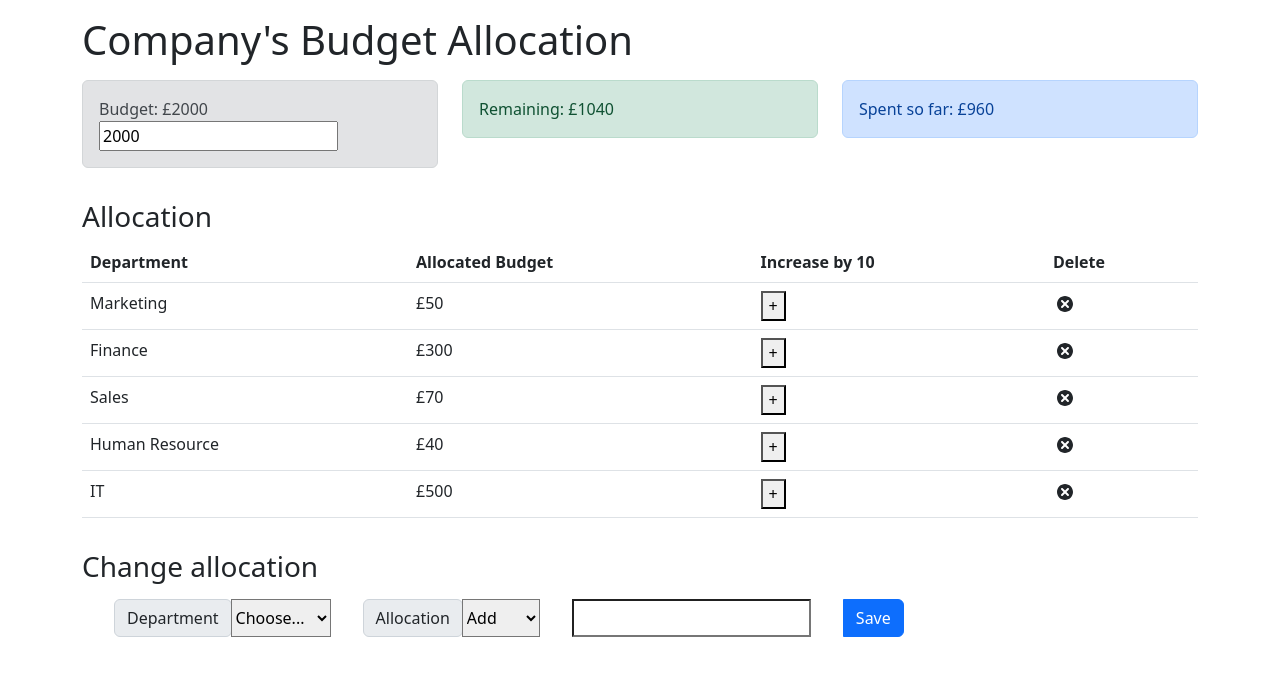
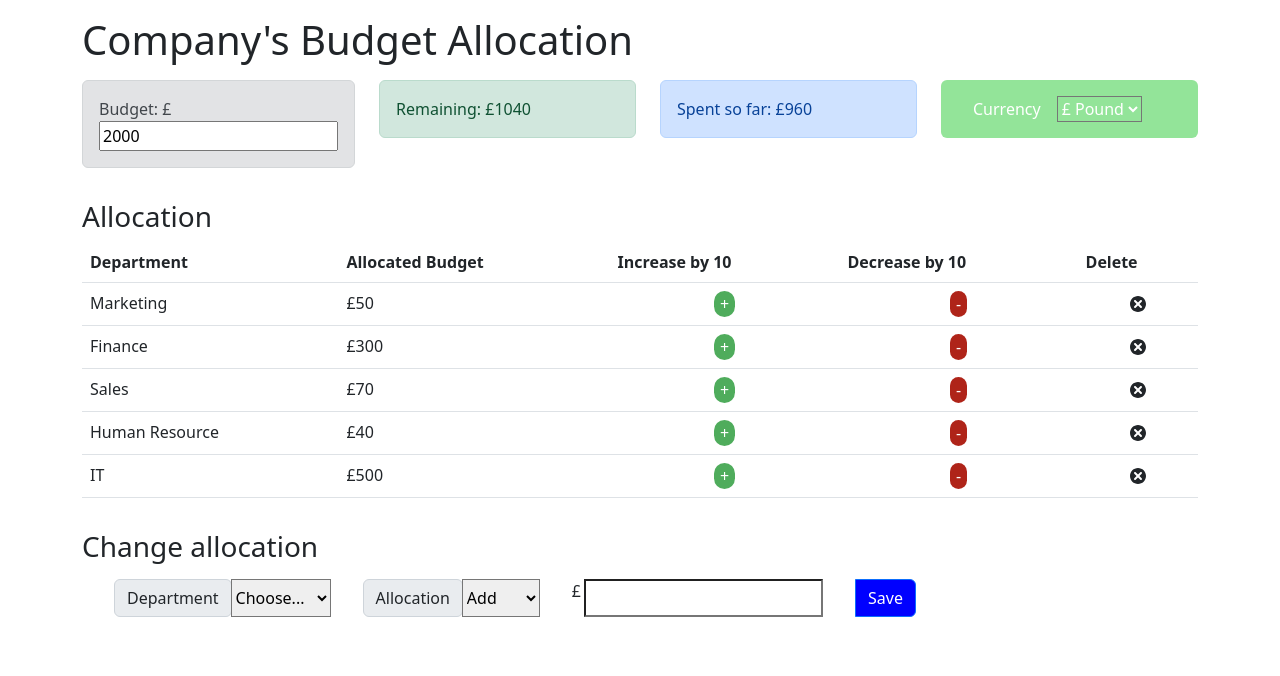
Before and after one commit to ibm-developer-skills-network/ejtos-react_budget_app, a React (Create React App) app: page / in a window 1280 px wide. Shown: the top 676 px of the page. Built offline with nearby package versions, Linux system fonts and the light colour scheme.

Commit message:
Updates for Final Project

```diff
--- a/src/App.js
+++ b/src/App.js
@@ -7,6 +7,7 @@ import ExpenseTotal from './components/ExpenseTotal';
 import ExpenseList from './components/ExpenseList';
 import AllocationForm from './components/AllocationForm';
 import RemainingBudget from './components/Remaining';
+import Currency from './components/Currency';
 
 const App = () => {
     return (
@@ -22,6 +23,9 @@ const App = () => {
                     </div>
                     <div className='col-sm'>
                         <ExpenseTotal />
+                    </div>
+                    <div className='col-sm'>
+                        <Currency />
                     </div>
                 </div>
                 <h3 className='mt-3'>Allocation</h3>
--- a/src/components/AllocationForm.js
+++ b/src/components/AllocationForm.js
@@ -2,7 +2,7 @@ import React, { useContext, useState } from 'react';
 import { AppContext } from '../context/AppContext';
 
 const AllocationForm = (props) => {
-    const { dispatch,remaining  } = useContext(AppContext);
+    const { dispatch,remaining,currency  } = useContext(AppContext);
 
     const [name, setName] = useState('');
     const [cost, setCost] = useState('');
@@ -59,12 +59,13 @@ const AllocationForm = (props) => {
                     <option value="Reduce" name="Reduce">Reduce</option>
                 </select>
 
+                <label className="text-end me-1" htmlFor="cost"
+                            style={{ marginLeft: '2rem' , size: 10}}>{currency}</label>
                 <input
                     required='required'
                     type='number'
                     id='cost'
                     value={cost}
-                        style={{ marginLeft: '2rem' , size: 10}}
                     onChange={(event) => setCost(event.target.value)}>
                 </input>
 
--- a/src/components/Budget.js
+++ b/src/components/Budget.js
@@ -1,17 +1,38 @@
-import React, { useContext, useState } from 'react';
+import React, { useContext } from 'react';
 import { AppContext } from '../context/AppContext';
 
 const Budget = () => {
-    const { budget } = useContext(AppContext);
-    const [newBudget, setNewBudget] = useState(budget);
-    const handleBudgetChange = (event) => {
-        setNewBudget(event.target.value);
-    }
-    return (
-<div className='alert alert-secondary'>
-<span>Budget: £{budget}</span>
-<input type="number" step="10" value={newBudget} onChange={handleBudgetChange}></input>
-</div>
-    );
+	const { budget, dispatch,expenses, currency } = useContext(AppContext);
+
+	const changeBudget = (val)=>{
+		const totalExpenses = expenses.reduce((total, item) => {
+			return (total += item.cost);
+		}, 0);
+
+
+		if(val<totalExpenses) {
+			alert("You cannot reduce the budget lower than the spending");
+		}
+
+        else if (val>20000){
+            alert("The budget can't exceed 20000!");
+        }
+
+
+        else {
+			dispatch({
+				type: 'SET_BUDGET',
+				payload: val,
+			})
+			}
+	}
+
+	return (
+		<div className='alert alert-secondary'>
+            <span>Budget: {currency}</span>
+			<input type="number" step="10" value={budget} onInput={(event)=>changeBudget(event.target.value)}></input>
+		</div>
+	);
 };
+
 export default Budget;
--- /dev/null
+++ b/src/components/Buttons.css
@@ -0,0 +1,15 @@
+.btn-plus {
+    color: white;
+    background-color: #4FAC5C;
+    border-radius: 14px;
+    border: none;
+
+}
+
+.btn-minus {
+    color: white;
+    background-color: #AF2419;
+    border-radius: 14px;
+    border: none;
+
+}
--- /dev/null
+++ b/src/components/Currency.css
@@ -0,0 +1,23 @@
+.btn-primary {
+    background-color: blue;
+  }
+
+  .currency-dropdown option:hover {
+    background-color: rgb(147, 228, 153);
+    color: black;
+  }
+
+  .currency-dropdown option:checked {
+    background-color: white;
+    color: black;
+  }
+
+  .alert.alert-tertiary {
+    background-color: rgb(147, 228, 153);
+    color: white;
+    border: none;
+  }
+
+  option:hover {
+    background-color: white;
+  }
--- /dev/null
+++ b/src/components/Currency.js
@@ -0,0 +1,30 @@
+import React, { useContext } from "react";
+import { AppContext } from "../context/AppContext";
+import "./Currency.css"
+
+const Currency = () => {
+  const { dispatch } = useContext(AppContext);
+
+  const changeCurrency = (val) => {
+    dispatch({
+      type: "CHG_CURRENCY",
+      payload: val,
+    });
+  };
+
+
+    return (
+        <div className='alert alert-tertiary'>
+            <label style={{marginLeft: '1rem' , backgroundColor:'#93E499', color:'white'}} >Currency
+                <select name='hover_color'id="currency" onChange={(event)=>changeCurrency(event.target.value)} style={{ marginLeft: '1rem' , backgroundColor:'#93E499', color:'white'}}>
+                    <option style={{color:'black'}} value="£">£ Pound</option>
+                    <option style={{color:'black'}} value="$">$ Dollar</option>
+                    <option style={{color:'black'}} value="€">€ Euro</option>
+                    <option style={{color:'black'}} value="₹">₹ Rupee</option>
+                </select>
+            </label>
+        </div>
+    );
+};
+
+export default Currency;
--- a/src/components/ExpenseItem.js
+++ b/src/components/ExpenseItem.js
@@ -1,9 +1,10 @@
 import React, { useContext } from 'react';
 import { TiDelete } from 'react-icons/ti';
 import { AppContext } from '../context/AppContext';
+import "./Buttons.css"
 
 const ExpenseItem = (props) => {
-    const { dispatch } = useContext(AppContext);
+    const { dispatch, currency } = useContext(AppContext);
 
     const handleDeleteExpense = () => {
         dispatch({
@@ -25,14 +26,28 @@ const ExpenseItem = (props) => {
 
     }
 
+    const decreaseAllocation = (name) => {
+        const expense = {
+            name: name,
+            cost: 10,
+        };
+
+        dispatch({
+            type: 'RED_EXPENSE',
+            payload: expense
+        });
+
+    }
+
     return (
-        <tr>
-        <td>{props.name}</td>
-        <td>£{props.cost}</td>
-        <td><button onClick={event=> increaseAllocation(props.name)}>+</button></td>
-        <td><TiDelete size='1.5em' onClick={handleDeleteExpense}></TiDelete></td>
-        </tr>
-    );
+		<tr>
+		<td>{props.name}</td>
+		<td>{currency}{props.cost}</td>
+		<td align="center"><button className = "btn-plus" onClick={event=> increaseAllocation(props.name)}>+</button></td>
+		<td align="center"><button className = "btn-minus" onClick={event=> decreaseAllocation(props.name)}>-</button></td>
+		<td align="center"><TiDelete size='1.5em' onClick={handleDeleteExpense}></TiDelete></td>
+		</tr>
+	);
 };
 
 export default ExpenseItem;
--- a/src/components/ExpenseList.js
+++ b/src/components/ExpenseList.js
@@ -12,6 +12,7 @@ const ExpenseList = () => {
               <th scope="col">Department</th>
               <th scope="col">Allocated Budget</th>
               <th scope="col">Increase by 10</th>
+              <th scope="col">Decrease by 10</th>
               <th scope="col">Delete</th>
             </tr>
           </thead>
--- a/src/components/ExpenseTotal.js
+++ b/src/components/ExpenseTotal.js
@@ -1,13 +1,13 @@
 import React, { useContext } from 'react';
 import { AppContext } from '../context/AppContext';
 const ExpenseTotal = () => {
-    const { expenses } = useContext(AppContext);
+    const { expenses, currency } = useContext(AppContext);
     const totalExpenses = expenses.reduce((total, item) => {
         return (total += item.cost);
     }, 0);
     return (
         <div className='alert alert-primary'>
-            <span>Spent so far: £{totalExpenses}</span>
+            <span>Spent so far: {currency}{totalExpenses}</span>
         </div>
     );
 };
--- a/src/components/Remaining.js
+++ b/src/components/Remaining.js
@@ -1,14 +1,14 @@
 import React, { useContext } from 'react';
 import { AppContext } from '../context/AppContext';
 const Remaining = () => {
-    const { expenses, budget } = useContext(AppContext);
+    const { expenses, budget, currency } = useContext(AppContext);
     const totalExpenses = expenses.reduce((total, item) => {
         return (total = total + item.cost);
     }, 0);
     const alertType = totalExpenses > budget ? 'alert-danger' : 'alert-success';
     return (
         <div className={`alert ${alertType}`}>
-            <span>Remaining: £{budget - totalExpenses}</span>
+            <span>Remaining: {currency}{budget - totalExpenses}</span>
         </div>
     );
 };
```
Lines whose indentation alone changed are shown as unchanged.
